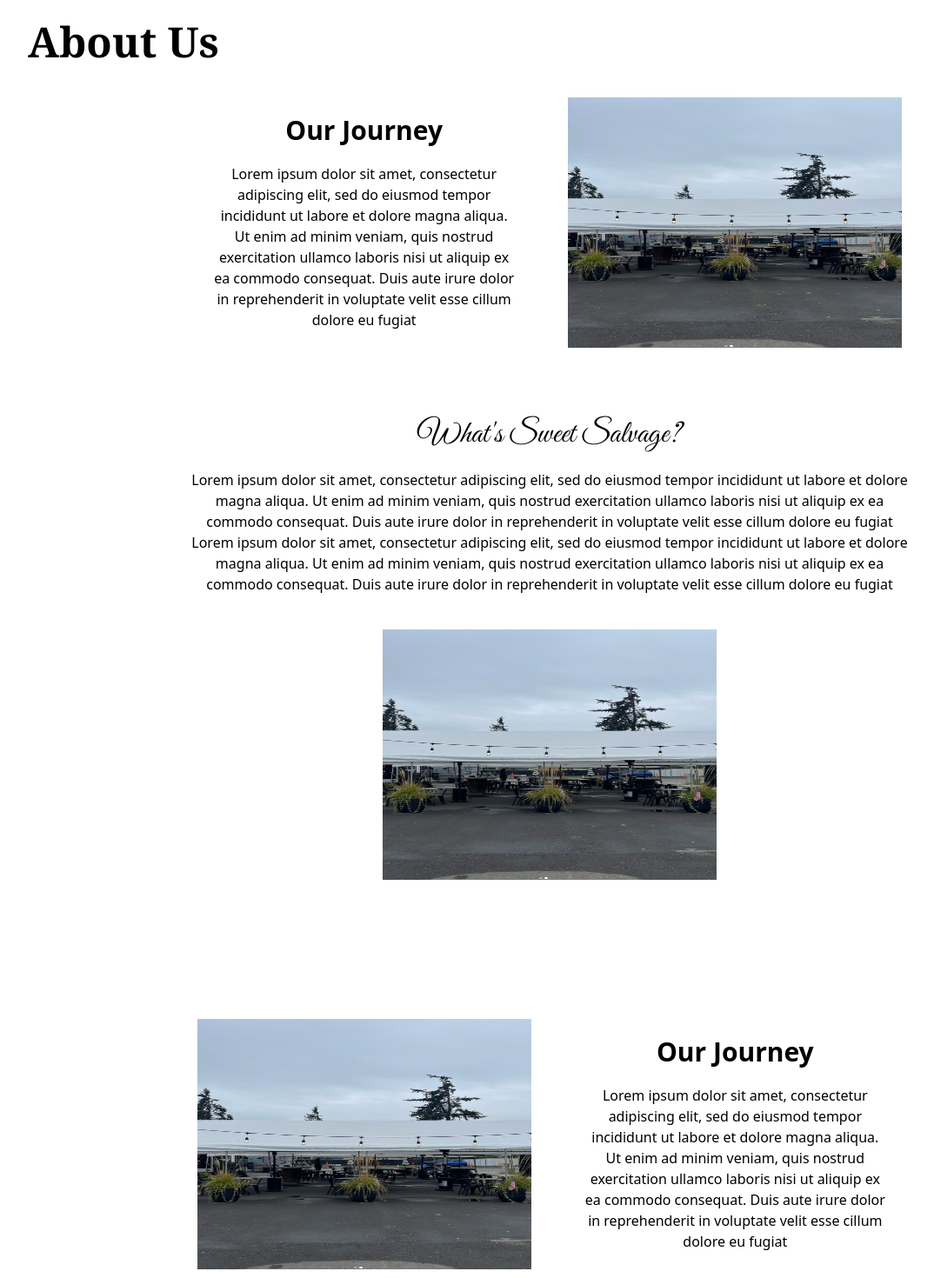
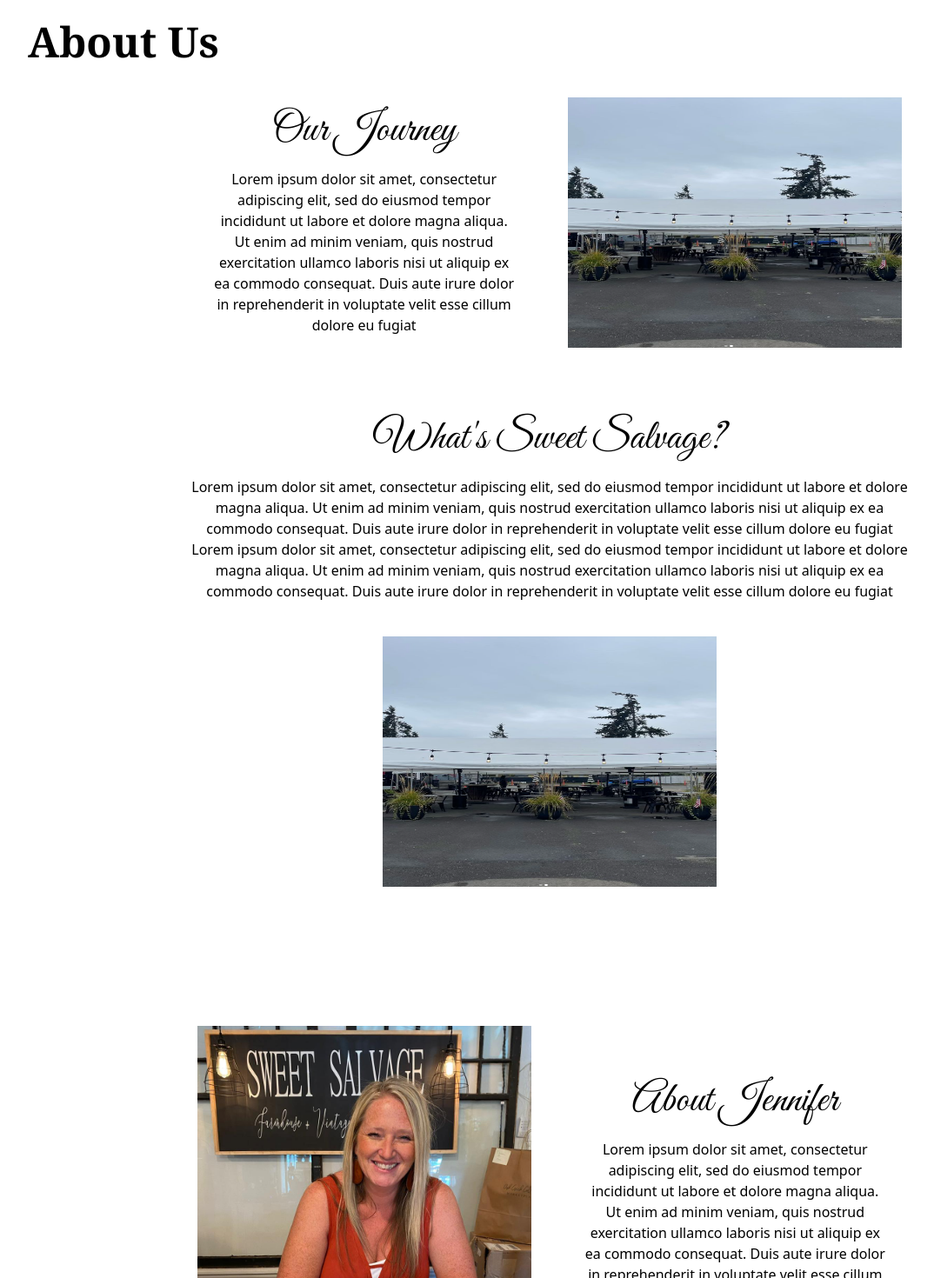
Before and after one commit to b-crites/sweetsalvage, a Next.js app: page /about-us in a window 1280 px wide. Shown: the part 100-1570 px from the top of the page at 87% size, without its empty margins (8-1082 px from the left). Built offline with nearby package versions, Linux system fonts and the light colour scheme.

Commit message:
Added some pictures

```diff
--- a/app/API/token.json
+++ b/app/API/token.json
@@ -1 +1 @@
-{"token": "ya29.a0AeDClZCaB5pUQYqyP7qjZDVPVP__cloxzqjoH89BU8FzVgWVQX3A_Hfi_uZmbdIj7eB4AWn2kme1cVqz53eES4z_ghtCMNi4GF3GFcz5T41t-gogqef_ttxLdz0sC1DIZ-Me84tuewm3-jyJ-CXLguDp1FKHkgAYOsPD6WmzTwaCgYKAQkSARISFQHGX2MiS5E40H_jRgdht8VN7xtQfA0177", "refresh_token": "1//06wla3Pz2-RgOCgYIARAAGAYSNwF-L9IrBcTx7PurAPJTRqqrnlZ6Ha_P6afmU-aDyQjZRr6gcBtNdVuVxOq40X08DUMxaIzI-yg", "token_uri": "https://oauth2.googleapis.com/token", "client_id": "699379379219-epmpkk6j5k6b7b44r6uho99jbdi8u26j.apps.googleusercontent.com", "client_secret": "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", "scopes": ["https://www.googleapis.com/auth/calendar.readonly"], "universe_domain": "googleapis.com", "account": "", "expiry": "2024-11-13T04:00:22.353040Z"}
+{"token": "ya29.a0AeDClZB6xulelWztlDn_pAh5IkVhtOqYof549w5NL9uk8XS0p6nsr5lA4pWU8u4yqHPnr4qkqIFiyp01DbZ1IQzXda5sPMlvxwYVZL-crR4Kdp6waOxtfm1X6AF26nmeQJeu5HrlqzzFDoq8D9uQ9jIKNYgdqdKSe_Om7cxMTAaCgYKAaESARISFQHGX2MiDhd_Uswo7Zlsw9MYRuU1mg0177", "refresh_token": "1//06wla3Pz2-RgOCgYIARAAGAYSNwF-L9IrBcTx7PurAPJTRqqrnlZ6Ha_P6afmU-aDyQjZRr6gcBtNdVuVxOq40X08DUMxaIzI-yg", "token_uri": "https://oauth2.googleapis.com/token", "client_id": "699379379219-epmpkk6j5k6b7b44r6uho99jbdi8u26j.apps.googleusercontent.com", "client_secret": "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", "scopes": ["https://www.googleapis.com/auth/calendar.readonly"], "universe_domain": "googleapis.com", "account": "", "expiry": "2024-11-20T20:28:51.602784Z"}
--- a/app/about-us/page.js
+++ b/app/about-us/page.js
@@ -1,3 +1,6 @@
+import { Great_Vibes } from 'next/font/google';
+const greatFont = Great_Vibes({ subsets: ['latin'], weight: ['400'] });
+
 export default function About() {
   return (
     <>
@@ -10,7 +13,7 @@ export default function About() {
         <div className="grid lg:grid-cols-2 grid-cols-1 text-center mx-auto  w-8/12">
           <div className="col-span-1 my-auto">
             <div className="">
-              <h2 className=" font-bold text-3xl text-center">Our Journey</h2>
+              <h2 className={`font-bold ${greatFont.className} text-5xl text-center`}>Our Journey</h2>
             </div>
             <div className="pt-5 mx-3 lg:mx-10 ">
               <p>
@@ -29,7 +32,7 @@ export default function About() {
         {/* ------------------------------------------------------------------------------------ */}
         <div className="grid grid-cols-1 w-8/12 mx-auto py-10 lg:py-20">
           <div className="">
-            <h2 className="greatFont text-4xl text-center">
+            <h2 className={`text-5xl ${greatFont.className} text-center`} >
               What's Sweet Salvage?
             </h2>
           </div>
@@ -55,11 +58,11 @@ export default function About() {
         {/* --------------------------------------------------------------------------------------- */}
         <div className="grid lg:grid-cols-2 grid-cols-1 text-center mx-auto pt-10 lg:pt-20 w-8/12">
           <div className="pt-10 lg:pt-0 order-2 lg:order-1">
-            <img className="w-96 h-72 mx-auto" src="/Img/View.png" alt="" />
+            <img className="w-96  mx-auto" src="/Img/Jennifer.jpg" alt="" />
           </div>
           <div className="col-span-1 my-auto lg:order-2 order-1">
             <div className="">
-              <h2 className=" font-bold text-3xl text-center">Our Journey</h2>
+              <h2 className={`font-bold ${greatFont.className} text-5xl text-center`}>About Jennifer</h2>
             </div>
             <div className="lg:pt-5 mx-3 lg:mx-10 ">
               <p>
--- a/app/layout.js
+++ b/app/layout.js
@@ -1,4 +1,5 @@
 import "./globals.css";
+import localFont from "next/font/local";
 import Header from "./components/Header";
 import Footer from "./components/Footer";
 import { Great_Vibes } from 'next/font/google';
@@ -13,7 +14,7 @@ export const metadata = {
 export default function RootLayout({ children }) {
   return (
     <html lang="en">
-      <body>
+      <body   className={`antialiased ${'greatFont.className'} `}>
         <Header />
         {children}
         <Footer />
--- a/app/page.js
+++ b/app/page.js
@@ -1,46 +1,14 @@
 "use client";
 
 import Link from "next/link";
-import {delay, motion} from "framer-motion";
+import { motion } from "framer-motion";
 import { useEffect, useState } from "react";
 import moment from "moment";
-import { FaFacebookF,FaInstagram  } from "react-icons/fa";
+import { FaFacebookF, FaInstagram } from "react-icons/fa";
 
-
-
-
-
-export default function Home() {
-  const event = [
-    {
-      date: "29",
-      day: "TUES",
-      month: "OCT",
-      name: "James Fuller",
-      description: "Join us to watch James Fuller perform!",
-    },
-    {
-      date: "09",
-      day: "SAT",
-      month: "NOV",
-      name: "The Cramer Boys",
-      description: "This is where The Cramer Boys will be on this date",
-    },
-    {
-      date: "11",
-      day: "MON",
-      month: "NOV",
-      name: "Visionary Advance Showcase",
-      description: "This is where Visionary Advance will be on this date",
-    },
-  ];
-
-  const [events, setEvents] = useState([]);
-
-  useEffect(() => {
 async function fetchEvents() {
   try {
-        const response = await fetch("http://127.0.0.1:5000/events"); // Adjust endpoint as needed
+    const response = await fetch("http://127.0.0.1:5000/events", { cache: "no-store" });
     const data = await response.json();
 
     // Transform and sort events by start date
@@ -52,24 +20,29 @@ export default function Home() {
     }));
 
     // Sort events by start date and keep only the three nearest events
-        const nearestEvents = formattedEvents
-          .sort((a, b) => a.start - b.start)
-          .slice(0, 3);
-
-        setEvents(nearestEvents);
+    return formattedEvents.sort((a, b) => a.start - b.start).slice(0, 3);
   } catch (error) {
     console.error("Error fetching nearest events:", error);
+    return []; // Return empty array on error
   }
 }
 
-    fetchEvents();
+export default function Home() {
+  const [events, setEvents] = useState([]);
+
+  useEffect(() => {
+    // Fetch events when the component mounts
+    async function loadEvents() {
+      const fetchedEvents = await fetchEvents();
+      setEvents(fetchedEvents);
+    }
+    loadEvents();
   }, []);
-
 
   const food = [
     { img: "/Img/tailg8s.jpg", name: "Tailg8's", url: "https://tailg8s.com" },
     {
-      img: " /Img/Calle Steelo Logo.jpg",
+      img: "/Img/Calle Steelo Logo.jpg",
       name: "Calle Steelo Taqueria",
       url: "https://www.facebook.com/CalleSteeloTaqueria/",
     },
```
Also changed, not shown: app/Calle_Steelo_Logo.jpg (deleted), public/Img/Jennifer.jpg. Lines whose indentation alone changed are shown as unchanged.
